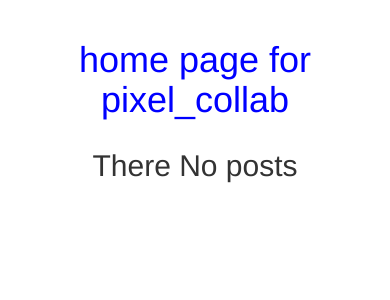
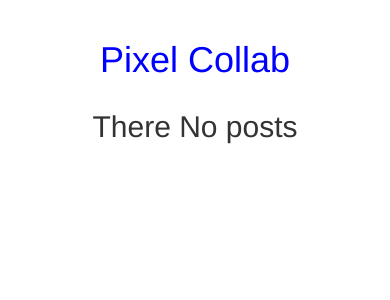
Before and after one commit to trevor-ngugi/pixel-collab, a Django app: page / in a window 390 px wide. Shown: the part 124-424 px from the top of the page. Run offline with Django 3.2, Linux system fonts and the light colour scheme; data that the repository does not hold is empty; some libraries are stand-ins or nearby versions.

Commit message:
edit the home.html to mael it reposnive by media query

```diff
--- a/pixel/templates/home.html
+++ b/pixel/templates/home.html
@@ -3,7 +3,7 @@
 {%block content%}
 {{block.super}}
 <div class="container">
-<h1 class='text-center'>home page for pixel_collab</h1>
+<h1 class='text-center'> Pixel Collab</h1>
 
 
     <!-- Looping through news   -->
@@ -12,14 +12,14 @@
     <div class="row">
       <!-- displaying News articles -->
       <div class="col-xs-6 col-sm-6 col-md-6 col-lg-6">
-        <h2 class="text-center"> {{ post.image }} </h2>
+
         <h2 class="text-center"> {{ post.image_name}} </h2>
         <h2 class="text-center"> {{ post.description }} </h2>
         <h2 class="text-center"> {{ post.location }} </h2>
         <h2 class="text-center"> {{ post.category }} </h2>
 
       </div>
-      <div class="col-xs-6 col-sm-6 col-md-6 col-lg-6">
+      <div class="col-xs-6 col-sm-6 col-md-4 col-lg-4">
         <img src="{{post.image.url}}" class="img-responsive" alt="Image">
       </div>
 
```
Also changed, not shown: media/images/WhatsApp_Image_2020-02-03_at_06.06.13.jpeg (added), media/images/WhatsApp_Image_2020-02-03_at_06.06.13_1.jpeg (added), media/images/WhatsApp_Image_2020-02-03_at_06.06.13_2.jpeg (added).
